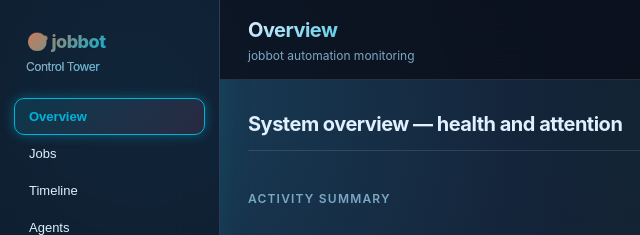
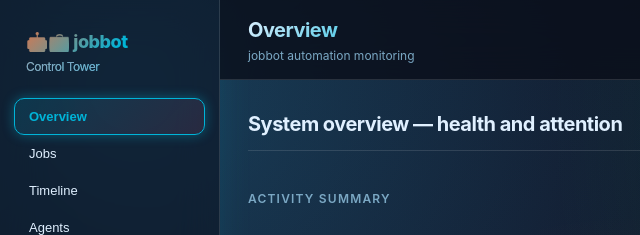
Before and after one commit to shahriarhaqueabir/APLTE, a website: page tools/dashboard/public/index.html in a window 1280 px wide. Shown: the top 235 px of the page, 0-640 px from the left. Drawn offline with Linux system fonts and the light colour scheme; no server answers.

Commit message:
docu updates

```diff
--- a/tools/dashboard/public/index.html
+++ b/tools/dashboard/public/index.html
@@ -320,7 +320,7 @@
 <div class="sim-banner hidden" id="simBanner">SIMULATION MODE &mdash; controls are simulated; no files are changed and nothing is submitted</div>
 <div class="app">
   <aside class="sidebar">
-    <div class="brand">&#127919; jobbot<small>Control Tower</small></div>
+    <div class="brand">&#129302;&#128188; jobbot<small>Control Tower</small></div>
     <nav aria-label="Primary">
       <button class="nav-btn active" data-view="overview" aria-current="page" >Overview</button>
       <button class="nav-btn" data-view="workflows" >Jobs</button>
```
Also changed, not shown: docs/screenshots/README.md (added), 1 other file.
